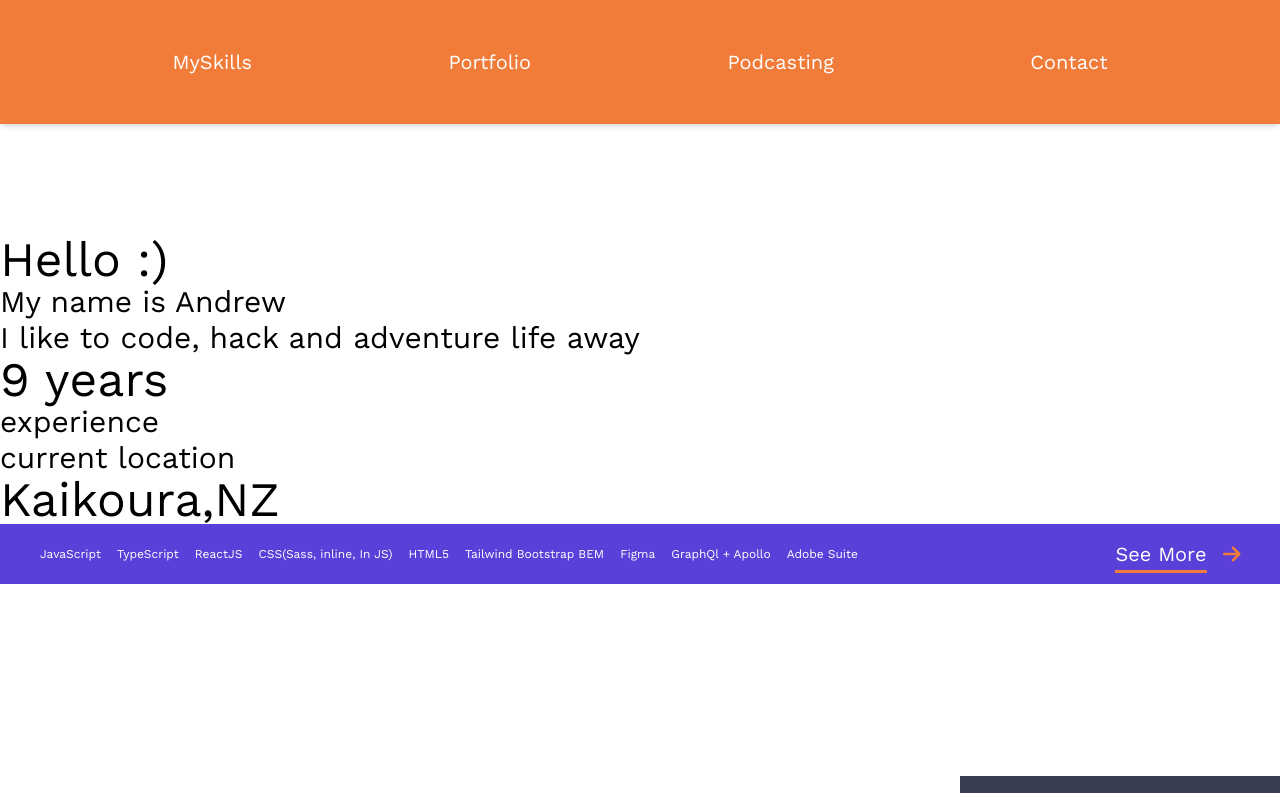
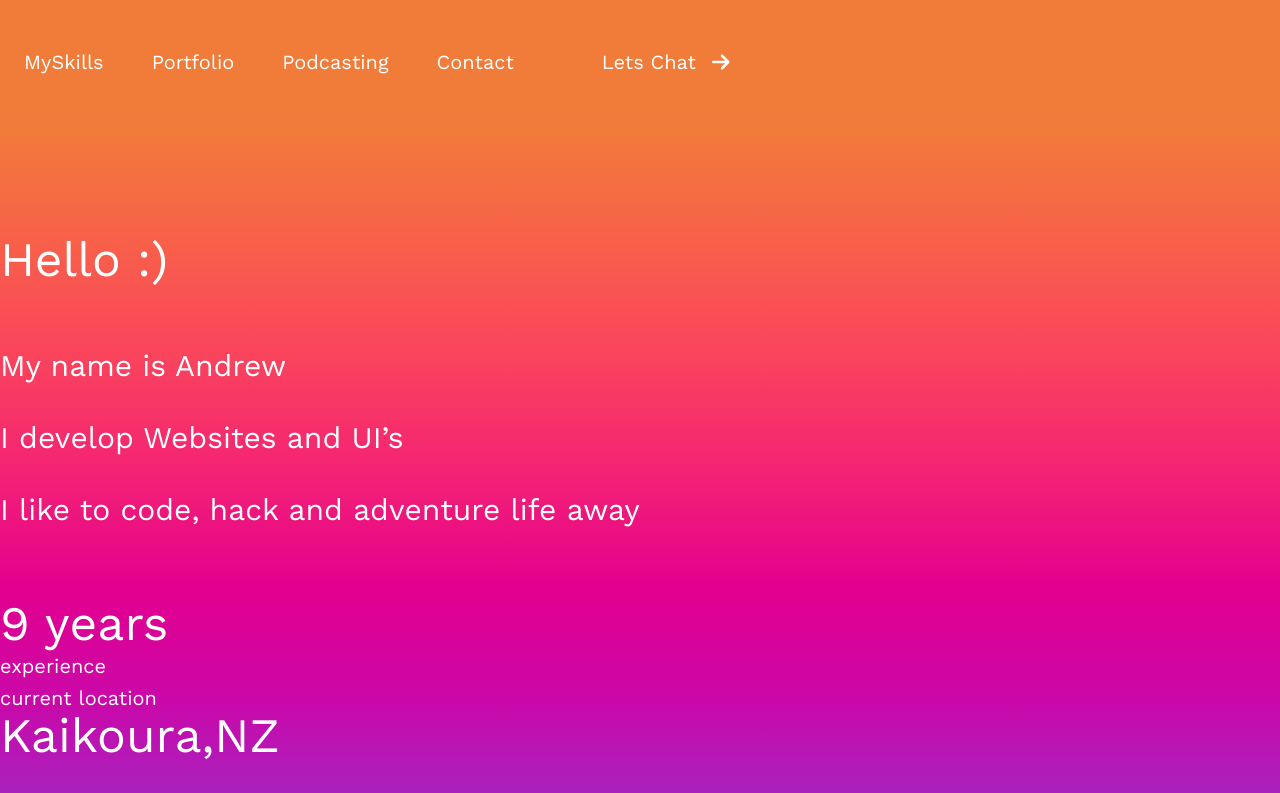
Before and after one commit to andrew-os/andrewbe-new, a Next.js app in the folder andrewbe-me/: page / in a window 1280 px wide. Shown: the top 793 px of the page. Built offline with nearby package versions, Linux system fonts and the light colour scheme.

Commit message:
add button with types toheader, spacing on homepage, gradient bg on homepage, styling on text

```diff
--- a/andrewbe-me/components/Button.tsx
+++ b/andrewbe-me/components/Button.tsx
@@ -3,9 +3,10 @@ import { FontAwesomeIcon } from '@fortawesome/react-fontawesome'
 import { faArrowRight } from '@fortawesome/free-solid-svg-icons'
 
 interface ButtonProps{
-  onClick: React.MouseEventHandler<HTMLButtonElement>;
+  onClick?: React.MouseEventHandler<HTMLButtonElement>;
   text: string
   hasArrow?: boolean
+  arrowColor?: string
   secondaryColor?: boolean
   classes?: string
   isLink: boolean
@@ -13,13 +14,13 @@ interface ButtonProps{
 
 }
 
-function LinkButton({href, title, hasArrow, classes}){
+function LinkButton({href, title, hasArrow, classes, arrowColor}){
   return (
     <Link href={`/${href}`}>
       <a className={`${classes}`}>
         <span className="inline border-b-3 border-primary pb-1">{title}</span>
       {hasArrow ? (
-        <span className="ml-4"><FontAwesomeIcon icon={faArrowRight } className="text-primary" /></span>
+        <span className="ml-4"><FontAwesomeIcon icon={faArrowRight } className={`${arrowColor}`} /></span>
       ) : (
           null
       )}
@@ -29,12 +30,12 @@ function LinkButton({href, title, hasArrow, classes}){
   )
 }
 
-export default function Button({isLink, onClick, text, href, classes, hasArrow, secondaryColor = false }: ButtonProps) {
+export default function Button({isLink, onClick, text, href, classes, hasArrow, arrowColor, secondaryColor = false }: ButtonProps) {
   return (
     isLink ? (
-      <LinkButton href={href} title={text} hasArrow={hasArrow} classes={classes} />
+      <LinkButton href={href} title={text} hasArrow={hasArrow} classes={classes} arrowColor={arrowColor} />
     ) :(
-    <button className={`${classes} ${secondaryColor ? `bg-secondary` : `bg-orange`}`} onClick={onClick}>
+    <button className={`${classes} ${secondaryColor ? `bg-secondary` : `bg-primary`}`} onClick={onClick}>
       {text}
       </button>
     )
--- a/andrewbe-me/components/Header.tsx
+++ b/andrewbe-me/components/Header.tsx
@@ -1,3 +1,4 @@
+import Button from "./Button"
 import MainNav from "./MainNav"
 
 interface HeaderProps{
@@ -6,8 +7,16 @@ interface HeaderProps{
 
 export default function Header({isHomePage = false}: HeaderProps){
   return (
-    <header className={`${isHomePage ? `bg-primary` : `bg-white`} shadow-md relative`}>
-      <MainNav invertColors={isHomePage} />
+    <header className={`${isHomePage ? `bg-primary` : `bg-white shadow-md `} relative`}>
+      <div className="flex flex-row items-center">
+        <MainNav invertColors={isHomePage} />
+        <Button
+          isLink={true}
+          classes={`${isHomePage ? `text-white` : `text-primary`} md:ml-16 text-xl`}
+          href="contact" text="Lets Chat"
+          hasArrow={true}
+          arrowColor={isHomePage ? `text-white` : `text-primary`} />
+      </div>
       {isHomePage ?
         (
           null
--- a/andrewbe-me/components/KeySkillList.tsx
+++ b/andrewbe-me/components/KeySkillList.tsx
@@ -16,7 +16,7 @@ export default function KeySkillList(){
                 ))}
           </ul>
         <div>
-          <Button classes="bg-secondary py-4 mr-10 text-white text-xl" isLink={true} hasArrow={true} text="See More" href="myskills" onClick={clickTest} />
+          <Button classes="bg-secondary py-4 mr-10 text-white text-xl" isLink={true} hasArrow={true} text="See More" href="myskills" arrowColor="text-primary" onClick={clickTest} />
         </div>
       </div>
     )
--- a/andrewbe-me/components/PageHeader.tsx
+++ b/andrewbe-me/components/PageHeader.tsx
@@ -1,10 +1,11 @@
 interface PageHeaderProps{
-    pageTitle: string
+  pageTitle: string
+  twClass?: string | ''
 }
 
-export default function PageHeader({pageTitle}: PageHeaderProps){
+export default function PageHeader({pageTitle, twClass}: PageHeaderProps){
     return(
-        <h1 className="font-worksans">
+      <h1 className={`font-worksans ${twClass}`}>
             {pageTitle}
         </h1>
     )
--- a/andrewbe-me/pages/index.tsx
+++ b/andrewbe-me/pages/index.tsx
@@ -6,6 +6,7 @@ import ExperienceYears from '../components/ExperienceYears'
 import KeySkillList from '../components/KeySkillList'
 import TextBody from '../components/TextBody'
 import Footer from '../components/Footer'
+import Button from '../components/Button'
 
 const Home: NextPage = () => {
   return (
@@ -16,17 +17,24 @@ const Home: NextPage = () => {
         <link rel="icon" href="/favicon.ico" />
       </Head>
       <Header isHomePage={true} />
-      <div className='flex flex-1 flex-col container mx-auto mt-28 mb-48'>
-        <main>
-          <PageHeader pageTitle='Hello :)' />
-          <p className='text-3xl'>My name is Andrew <br />I like to code, hack and adventure life away</p>
-          <p className="text-5xl"><ExperienceYears /></p>
-          <span className='block text-3xl'>experience</span>
-          <span className='text-3xl'>current location</span>
-          <p className='text-5xl'>Kaikoura,NZ</p>
-        </main>
+      <div className='flex flex-1 flex-col mb-48'>
+        <div className='gradient-bg'>
+          <main className='container mx-auto pt-28 pb-10'>
+            <div>
+              <PageHeader twClass='text-white' pageTitle='Hello :)' />
+              <p className='text-3xl md:py-16 text-white'>My name is Andrew <br /><br />I develop Websites and UI’s <br /><br />I like to code, hack and adventure life away</p>
+              <p className="text-5xl pt-2 pb-1 text-white"><ExperienceYears /></p>
+              <span className='block text-xl pb-1 text-white'>experience</span>
+              <span className='text-xl text-white'>current location</span>
+              <p className='text-5xl text-white'>Kaikoura,NZ</p>
+            </div>
+            <div className="pt-14">
+              <Button  isLink={false} classes={`text-white px-5 py-6 rounded-main text-xl`} text={`Heres my CV`} onClick={() => (console.log("test"))} arrowColor="text-white" />
+            </div>
+          </main>
+        </div>
 
-        <div>
+        <div className='md:mt-10 container mx-auto '>
           <KeySkillList />
         </div>
       </div>
--- a/andrewbe-me/pages/myskills/index.tsx
+++ b/andrewbe-me/pages/myskills/index.tsx
@@ -22,7 +22,7 @@ const MySkills: NextPage = () => {
                     <TextBody>I spent the years 2016 - 2019 working purely as a Front End Developer, in London.This was mostly developing sites for Wordpress with the occasional static site or Single Page App. I contributed to the companies base theme; implementing a base framework to make development quicker as well as developing a React app that displayed internal employee contact and holiday info.</TextBody>
                     <TextBody>Having worked both as a contractor and employee for agencies I understand how essential communication can be for both client and team. Strong communication from the start can make a job flow smoother. I am confident in adapting to different scenarios and solutions that may arise during a collaboration on a project, I tackle these with creativetey and enthusiasm and enjoy the fact that within web and software engineering there is no certain one case solution. This constant learning and evolving is one of my favourite aspects of this job.</TextBody>
                     <TextBody>I begun web development in 2013 and have always maintained self employment this has given me a strong sense of time management and negotiation and adapt to the balance of multiple tasks, jobs and clients.</TextBody>
-                    <TextBody>I have worked and developed themes with the following Content Management Systems: Wordpress, SquareSpace, Shopify, Contentful, Netlify.</TextBody>
+                    <TextBody>I have worked and developed themes with the following Content Management Systems: Wordpress, SquareSpace, Shopify, Strapi, Contentful, Netlify.</TextBody>
                     <TextBody>I actively subscribe to various different mediums to stay current with web and software tech and am always trying to push myself to learn new coding techniques and standards.</TextBody>
             </div>
           </main>
--- a/andrewbe-me/styles/globals.css
+++ b/andrewbe-me/styles/globals.css
@@ -55,5 +55,8 @@ a {
   left: 0;
   bottom: -4px;
 }
+.gradient-bg{
+  background: linear-gradient(360deg, #5a3fd9, #a029c3, #ca08a9, #e4008e, #f42374, #fa445c, #f86149, #f17c3a);
+}
 
 /* background: linear-gradient(360deg, #5a3fd9, #a029c3, #ca08a9, #e4008e, #f42374, #fa445c, #f86149, #f17c3a); */
```
Also changed, not shown: andrewbe-me/public/Logo.png (added), andrewbe-me/public/Logo.svg (added).
